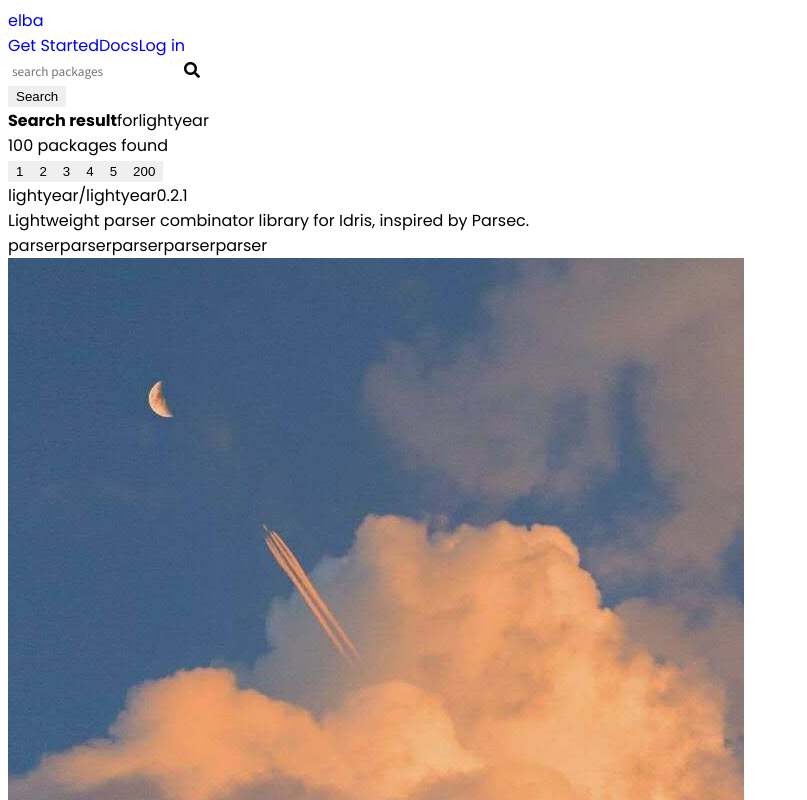
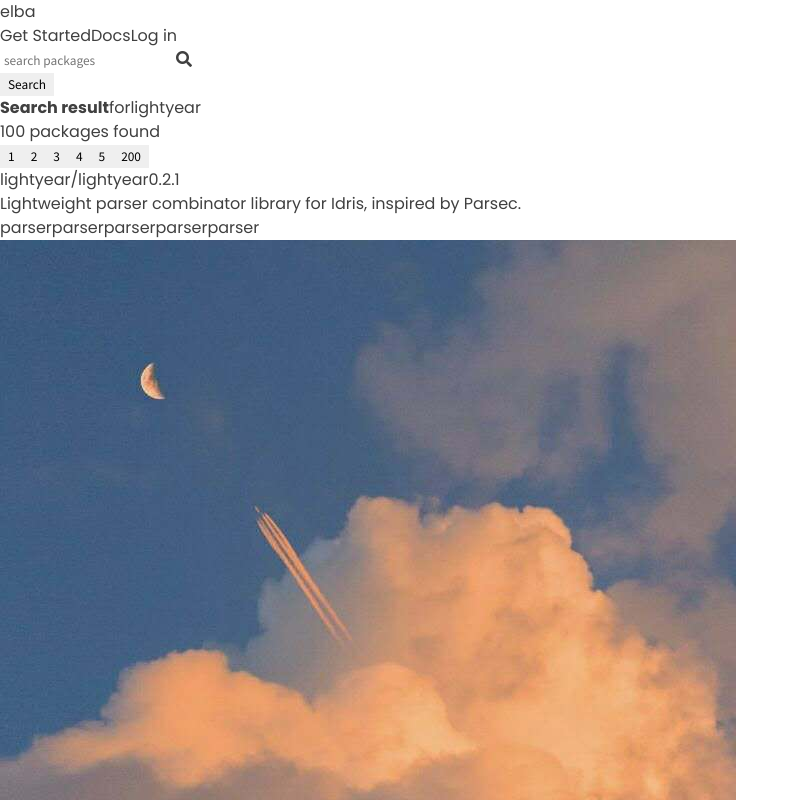
Before and after one commit to elba/website, a React (Vite) app in the folder frontend/: page / in a window 1280 px wide. Shown: the top 800 px of the page, without its empty margins (0-807 px from the left). Built offline with nearby package versions, Linux system fonts and the light colour scheme.

Commit message:
Improve style of package_list

```diff
--- a/frontend/src/components/navbar/index.tsx
+++ b/frontend/src/components/navbar/index.tsx
@@ -20,7 +20,7 @@ export const Navbar: React.FunctionComponent = () => (
         <div className={style["search-bar"]}>
             <form className={style["search-form"]} method="GET" action="/search">
                 <div className={style["input-container"]}>
-                    <input className={style["input-input"]} type="search" name="q" placeholder="search packages"></input>
+                    <input className={style["input-input"]} type="search" name="q" placeholder="search packages" autoComplete="off" ></input>
                     <span className={style["input-icon"]}>
                         <i className="fas fa-search"></i>
                     </span>
--- a/frontend/src/components/navbar/styles.scss
+++ b/frontend/src/components/navbar/styles.scss
@@ -79,7 +79,7 @@
 
       .input-input {
         width: 100%;
-        padding: 0 0.75em 0.15em 2.75em;
+        padding: 0 0.75em 0 2.75em;
         color: $grey-8;
         background-color: $grey-2;
         font-size: 1rem;
@@ -101,7 +101,7 @@
         font-weight: 900;
 
         @include mobile {
-          font-size: 24px;
+          font-size: 20px;
         }
         @include desktop {
           font-size: 18px;
--- a/frontend/src/components/package_list/styles.scss
+++ b/frontend/src/components/package_list/styles.scss
@@ -5,7 +5,7 @@
   flex-direction: column;
 
   .listing-item {
-    padding: 12px 0;
+    padding: 16px 0 18px 0;
     border-bottom: 1px solid $grey-2;
 
     display: grid;
@@ -14,24 +14,25 @@
     grid-template-areas:
       "title-row     downloads-counter"
       "description   downloads-counter"
-      "tag-container downloads-counter"
-      "bottom-row    downloads-counter";
-    grid-gap: 5px;
+      "tag-container tag-container"
+      "bottom-row    bottom-row";
+    grid-gap: 8px;
 
     .title-row {
       grid-area: title-row;
 
       display: flex;
-      align-items: flex-end;
+      align-items: baseline;
 
       *:not(:first-child) {
-        margin-left: 5px;
+        margin-left: 25px;
       }
 
       .title {
-        font-size: 1.2rem;
+        font-size: 1.3rem;
         font-weight: bold;
         font-family: $family-secondary;
+        color: $grey-7;
       }
 
       .version {
@@ -51,19 +52,22 @@
     .tag-container {
       grid-area: tag-container;
 
+      margin-bottom: -5px;
+      padding: 5px 0;
       display: flex;
       flex-wrap: wrap;
 
       .tag {
         padding: 5px;
+        margin-bottom: 5px;
         border-radius: 2px;
-        line-height: 14px;
+        line-height: 18px;
         font-size: 0.9rem;
         color: $grey-8;
         background-color: $grey-1;
 
-        &:not(:first-child) {
-          margin-left: 8px;
+        &:not(:last-child) {
+          margin-right: 5px;
         }
 
         &:hover {
@@ -83,6 +87,11 @@
       align-items: baseline;
       justify-items: center;
       flex-wrap: wrap;
+      margin-top: 5px;
+
+      *:not(:last-child) {
+        margin-right: 10px;
+      }
 
       .avatar {
         align-self: center;
@@ -92,7 +101,6 @@
       }
 
       .author {
-        margin-left: 0.6rem;
         font-size: 1rem;
         font-weight: bold;
         font-family: $family-secondary;
@@ -100,7 +108,6 @@
       }
 
       .separator {
-        margin: 0 0.6rem;
         font-size: 0.9rem;
         color: $grey-5;
       }
--- a/frontend/src/index.html
+++ b/frontend/src/index.html
@@ -9,7 +9,7 @@
         content="width=device-width, initial-scale=1, shrink-to-fit=no ,minimum-scale=1.0, maximum-scale=1.0, user-scalable=no">
     <meta name="theme-color" content="#834bb4" />
     <link href="https://cdn.bootcss.com/font-awesome/5.7.2/css/all.min.css" rel="stylesheet">
-    <link href="https://fonts.googleapis.com/css?family=Fira+Mono|Poppins:400,700|Source+Sans+Pro:400,700"
+    <link href="https://fonts.googleapis.com/css?family=Fira+Mono|Poppins:400,700|Source+Sans+Pro:400,600,700"
         rel="stylesheet">
 </head>
 
--- a/frontend/src/styles/global_styles.scss
+++ b/frontend/src/styles/global_styles.scss
@@ -1,32 +1,120 @@
 @import "~/styles/variables.scss";
 @import "~/styles/layouts.scss";
+@import "~/styles/minireset.sass";
 
 html,
 body {
   font-family: $family-primary;
-
-  @include mobile {
-    font-size: 18px;
-  }
-  @include desktop {
-    font-size: 16px;
-  }
 }
 
-a {
-  text-decoration: none;
+html {
+  background-color: white;
+  font-size: 16px;
+  -moz-osx-font-smoothing: grayscale;
+  -webkit-font-smoothing: antialiased;
+  min-width: 300px;
+  overflow-x: hidden;
+  overflow-y: scroll;
+  text-rendering: optimizeLegibility;
+  text-size-adjust: 100%;
 }
 
+article,
+aside,
+figure,
+footer,
+header,
+hgroup,
+section {
+  display: block;
+}
+
+button,
 input,
-button {
+select,
+textarea {
+  font-family: $family-secondary;
   border-color: transparent;
 
   &:focus {
     outline: 0;
-    border-color: transparent;
   }
 }
 
-input {
-  font-family: $family-secondary;
+code,
+pre {
+  -moz-osx-font-smoothing: auto;
+  -webkit-font-smoothing: auto;
+  font-family: $family-code;
 }
+
+body {
+  color: $grey-8;
+  font-size: 1rem;
+  font-weight: normal;
+  line-height: 1.5;
+}
+
+a {
+  color: $grey-8;
+  cursor: pointer;
+  text-decoration: none;
+  strong {
+    color: currentColor;
+  }
+  &:hover {
+    color: $grey-8;
+  }
+}
+
+code {
+  background-color: $grey-5;
+  color: $grey-8;
+  font-size: 0.875em;
+  font-weight: normal;
+  padding: 0.25em 0.5em 0.25em;
+}
+
+input[type="checkbox"],
+input[type="radio"] {
+  vertical-align: baseline;
+}
+
+small {
+  font-size: 0.875em;
+}
+
+span {
+  font-style: inherit;
+  font-weight: inherit;
+}
+
+strong {
+  color: $grey-8;
+  font-weight: 700;
+}
+
+fieldset {
+  border: none;
+}
+
+pre {
+  background-color: $grey-5;
+  color: $grey-8;
+  font-size: 0.875em;
+  overflow-x: auto;
+  padding: 1.25rem 1.5rem;
+  white-space: pre;
+  word-wrap: normal;
+  code {
+    background-color: transparent;
+    color: currentColor;
+    font-size: 1em;
+    padding: 0;
+  }
+}
+
+:global #main-app {
+  border-top: 10px solid $purple;
+  border-bottom: 10px solid $purple;
+}
--- a/frontend/src/styles/layouts.scss
+++ b/frontend/src/styles/layouts.scss
@@ -1,6 +1,6 @@
 @import "~/styles/variables.scss";
 
-$desktop: 1024px;
+$desktop: 800px;
 
 @mixin mobile {
   @media screen and (max-width: $desktop - 1px) {
@@ -19,12 +19,12 @@ $desktop: 1024px;
   padding-left: 20px;
   padding-right: 20px;
 
-  @media screen and (min-width: 800px) and (max-width: $desktop - 1) {
+  @media screen and (min-width: 800px) and (max-width: 1200px) {
     max-width: 760px;
     width: 760px;
   }
 
-  @include desktop {
+  @media screen and (min-width: 1200px) {
     max-width: 1000px;
     width: 1000px;
   }
--- /dev/null
+++ b/frontend/src/styles/minireset.sass
@@ -0,0 +1,84 @@
+/*! minireset.css v0.0.4 | MIT License | github.com/jgthms/minireset.css */
+// Blocks
+html,
+body,
+p,
+ol,
+ul,
+li,
+dl,
+dt,
+dd,
+blockquote,
+figure,
+fieldset,
+legend,
+textarea,
+pre,
+iframe,
+hr,
+h1,
+h2,
+h3,
+h4,
+h5,
+h6
+  margin: 0
+  padding: 0
+
+// Headings
+h1,
+h2,
+h3,
+h4,
+h5,
+h6
+  font-size: 100%
+  font-weight: normal
+
+// List
+ul
+  list-style: none
+
+// Form
+button,
+input,
+select,
+textarea
+  margin: 0
+
+// Box sizing
+html
+  box-sizing: border-box
+
+*
+  &,
+  &::before,
+  &::after
+    box-sizing: inherit
+
+// Media
+img,
+embed,
+iframe,
+object,
+video
+  height: auto
+  max-width: 100%
+
+audio
+  max-width: 100%
+
+// Iframe
+iframe
+  border: 0
+
+// Table
+table
+  border-collapse: collapse
+  border-spacing: 0
+
+td,
+th
+  padding: 0
+  text-align: left
```
